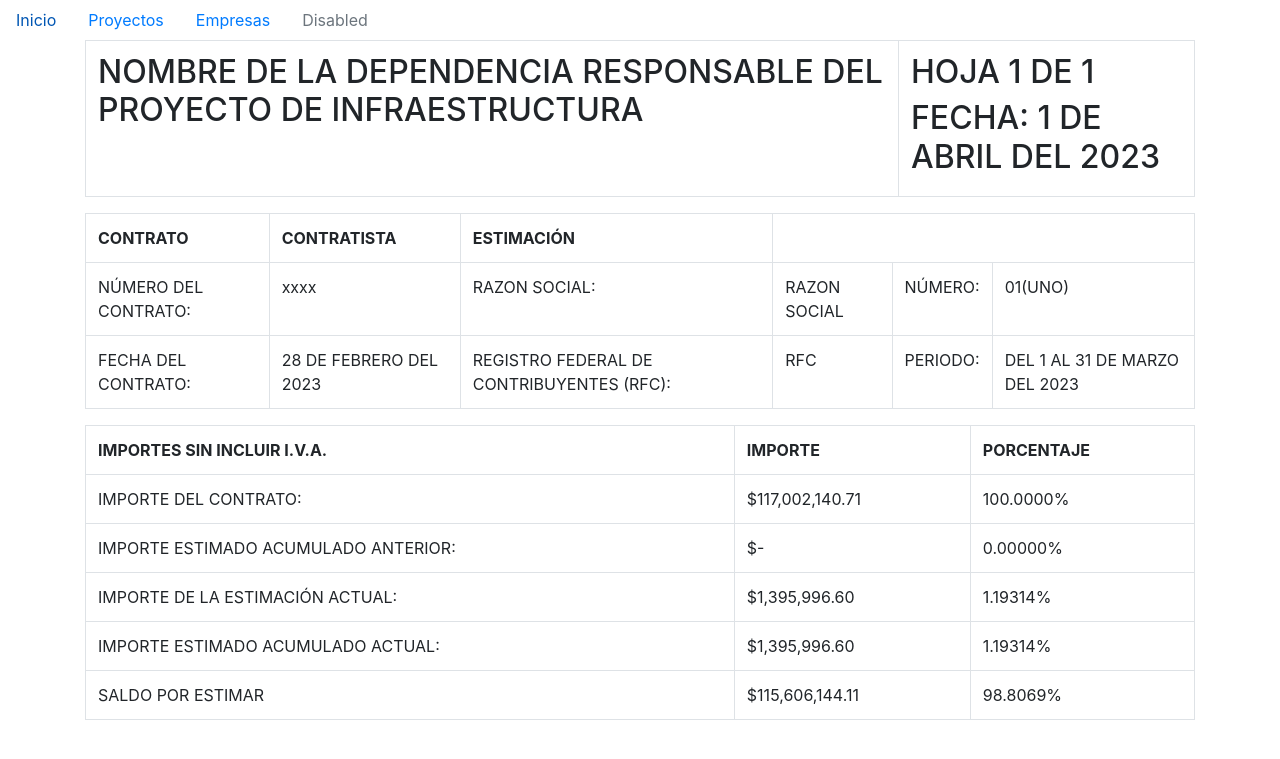
After one commit to AlanDSigala/obra-publica, a Flask app: page /proyecto/1/estimacion in a window 1280 px wide. The commit adds this page. Shown: the top 759 px of the page. Run offline with Flask 3, Linux system fonts and the light colour scheme.

Commit message:
Se agrego el registro de empresas

```diff
--- a/src/main.py
+++ b/src/main.py
@@ -1,3 +1,4 @@
+from models.empresa import Empresa
 from models.proyecto import Proyecto
 from models.frente import Frente
 from models.catalogo import Catalogo
@@ -112,5 +113,37 @@ def gestionar_catalogo(frente_id):
 
     return render_template('registro_catalogo.html', frente=frente)
 
+
+@app.route('/empresas')
+def listar_empresas():
+    empresas = Empresa.query.all()
+    return render_template('empresas.html', empresas=empresas)
+
+@app.route('/registro/empresa', methods=['GET', 'POST'])
+def registro_empresas():
+    if request.method == 'POST':
+        nombre = request.form['nombre']
+        razon_social = request.form['razon']
+        rfc = request.form['rfc']
+        numero_iva = request.form['no_iva']
+        cmic= request.form['cmic']
+
+        empresa = Empresa(nombre=nombre, razon_social=razon_social, rfc=rfc, numero_iva=numero_iva, cmic=cmic)
+        db.session.add(empresa)
+        db.session.commit()
+
+        return redirect(url_for('listar_empresas'))
+
+    return render_template('registro_empresas.html')
+
+
+@app.route('/proyecto/<int:id>/estimacion')
+def estimacion(id):
+    proyecto = Proyecto.query.get(id)
+    frentes = Frente.query.filter_by(proyecto_id=proyecto.id).all()
+    return render_template('estimacion.html', proyecto=proyecto, frentes=frentes)
+
+
+
 if __name__ == "__main__":
     app.run(host='0.0.0.0', port=3000, debug=True)
--- /dev/null
+++ b/src/templates/estimacion.html
@@ -0,0 +1,75 @@
+{% extends 'base.html' %}
+
+{% block title %}Estimacion de proyecto{% endblock %}
+
+{% block content %}
+<table class="table table-bordered">
+    <tr>
+      <td colspan="3">
+        <h2>NOMBRE DE LA DEPENDENCIA RESPONSABLE DEL PROYECTO DE INFRAESTRUCTURA</h2>
+      </td>
+      <td>
+        <h2>HOJA 1 DE 1</h2>
+        <h2>FECHA: 1 DE ABRIL DEL 2023</h2>
+      </td>
+    </tr>
+  </table>
+
+    <table class="table table-bordered">
+      <tr>
+        <th>CONTRATO</th>
+        <th>CONTRATISTA</th>
+        <th>ESTIMACIÓN</th>
+      </tr>
+      <tr>
+        <td>NÚMERO DEL CONTRATO:</td>
+        <td>xxxx</td>
+        <td>RAZON SOCIAL:</td>
+        <td>RAZON SOCIAL</td>
+        <td>NÚMERO:</td>
+        <td>01(UNO)</td>
+      </tr>
+      <tr>
+        <td>FECHA DEL CONTRATO:</td>
+        <td>28 DE FEBRERO DEL 2023</td>
+        <td>REGISTRO FEDERAL DE CONTRIBUYENTES (RFC):</td>
+        <td>RFC</td>
+        <td>PERIODO:</td>
+        <td>DEL 1 AL 31 DE MARZO DEL 2023</td>
+      </tr>
+    </table>
+
+    <table class="table table-bordered">
+    <tr>
+      <th>IMPORTES SIN INCLUIR I.V.A.</th>
+      <th>IMPORTE</th>
+      <th>PORCENTAJE</th>
+    </tr>
+    <tr>
+      <td>IMPORTE DEL CONTRATO:</td>
+      <td>$117,002,140.71</td>
+      <td>100.0000%</td>
+    </tr>
+    <tr>
+      <td>IMPORTE ESTIMADO ACUMULADO ANTERIOR:</td>
+      <td>$-</td>
+      <td>0.00000%</td>
+    </tr>
+    <tr>
+      <td>IMPORTE DE LA ESTIMACIÓN ACTUAL:</td>
+      <td>$1,395,996.60</td>
+      <td>1.19314%</td>
+    </tr>
+    <tr>
+      <td>IMPORTE ESTIMADO ACUMULADO ACTUAL:</td>
+      <td>$1,395,996.60</td>
+      <td>1.19314%</td>
+    </tr>
+    <tr>
+      <td>SALDO POR ESTIMAR</td>
+      <td>$115,606,144.11</td>
+      <td>98.8069%</td>
+    </tr>
+  </table>
+
+{% endblock %}
--- a/src/templates/navbar.html
+++ b/src/templates/navbar.html
@@ -7,7 +7,7 @@
       <a class="nav-link" href="/proyectos">Proyectos</a>
     </li>
     <li class="nav-item">
-      <a class="nav-link" href="#">Link</a>
+      <a class="nav-link" href="/empresas">Empresas</a>
     </li>
     <li class="nav-item">
       <a class="nav-link disabled" href="#" tabindex="-1" aria-disabled="true">Disabled</a>
--- a/src/templates/proyectos.html
+++ b/src/templates/proyectos.html
@@ -21,8 +21,9 @@
         <td>{{ proyecto.descripcion }}</td>
         <td>{{ proyecto.fecha_inicio }}</td>
         <td>{{ proyecto.fecha_final }}</td>
-        <td><a href="/proyecto/detalles/{{proyecto.id}}" class="btn btn-success btn-sm">Detalles</a></td>
-        <td><a href="" class="btn btn-delete btn-sm">Editar</a></td>
+        <td><a href="/proyecto/detalles/{{proyecto.id}}" class="btn btn-outline-warning btn-sm">Detalles</a></td>
+        <td><a href="/proyecto/{{proyecto.id}}/estimacion" class="btn btn-outline-success btn-sm">Estimacion</a></td>
+        <td><a href="" class="btn btn-danger btn-sm">Editar</a></td>
       </tr>
       {% endfor %}
     </tbody>
```
Also changed, not shown: src/models/empresa.py (added, +9 -0 lines), src/templates/empresas.html (added, +33 -0 lines), src/templates/registro_empresas.html (added, +37 -0 lines), src/instance/obra.db.
